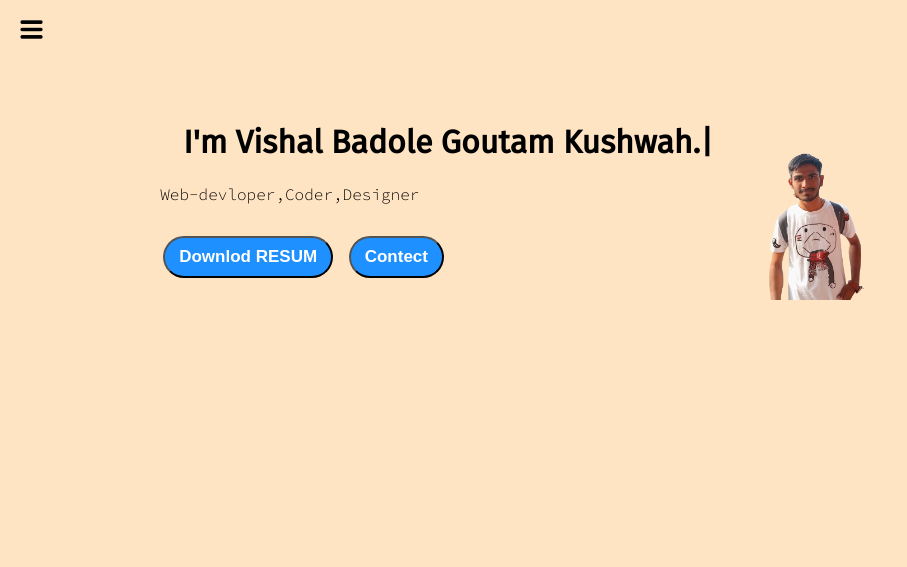
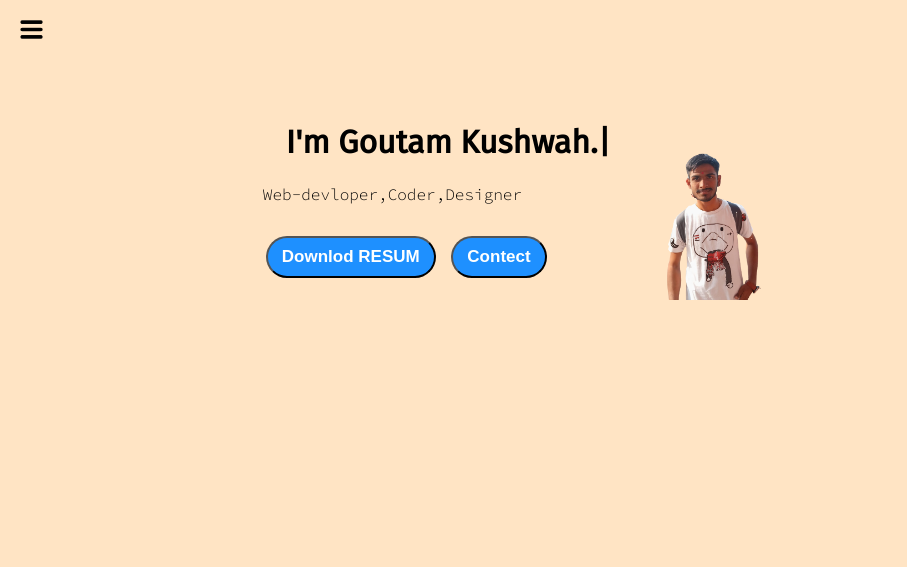
Before and after one commit to Vishalbadole10/vishalportfolio, a website: page index.html in a window 1280 px wide. Shown: the whole page, without its empty margins (0-907 px from the left). Drawn offline with nearby package versions, Linux system fonts and the light colour scheme.

Commit message:
Update index.html

```diff
--- a/index.html
+++ b/index.html
@@ -28,7 +28,7 @@
         <div class="imageback">
     </div>
 <div class="devinfo">
-   <h1 class="vishal">I'm Vishal Badole <span class="typed-text"></span></h1>
+   <h1 class="vishal">I'm <span class="typed-text"></span></h1>
     <p>Web-devloper,Coder,Designer</p>
 
 <div class="btn">
```
